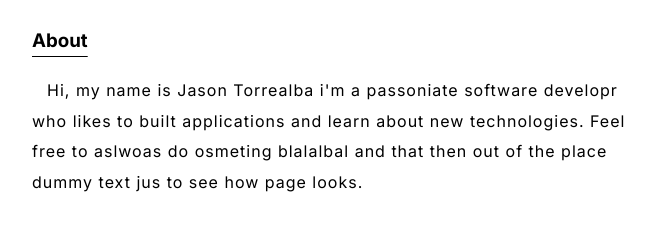
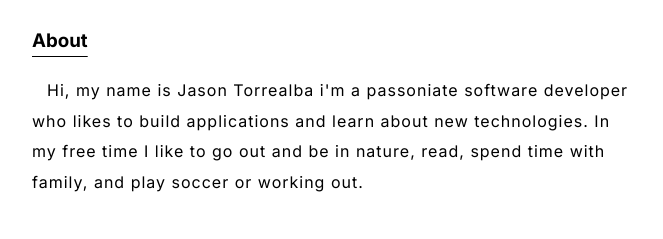
Before and after one commit to jasonmattheww/portfolio, a Next.js app: page / in a window 1280 px wide. Shown: the part 300-539 px from the top of the page, without its empty margins (308-971 px from the left). Built offline with nearby package versions, Linux system fonts and the light colour scheme.

Commit message:
Fixed about me

```diff
--- a/app/page.js
+++ b/app/page.js
@@ -52,8 +52,8 @@ export default function Home() {
           <Box className='remove-padding-top' pb='5px' pt='25px'>
             <Heading as='h3' style={headText}>About</Heading>
             <Text style={pText}>
-              Hi, my name is Jason Torrealba i'm a passoniate software developr who likes to built applications and learn about new technologies.
-              Feel free to aslwoas do osmeting blalalbal and that then out of the place dummy text jus to see how page looks.</Text>
+              Hi, my name is Jason Torrealba i'm a passoniate software developer who likes to build applications and learn about new technologies.
+              In my free time I like to go out and be in nature, read, spend time with family, and play soccer or working out.</Text>
           </Box>
 
           <Box>
```
